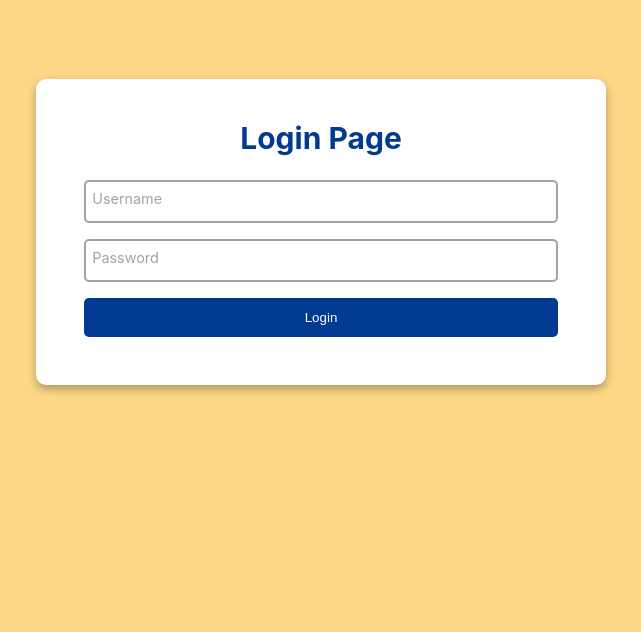
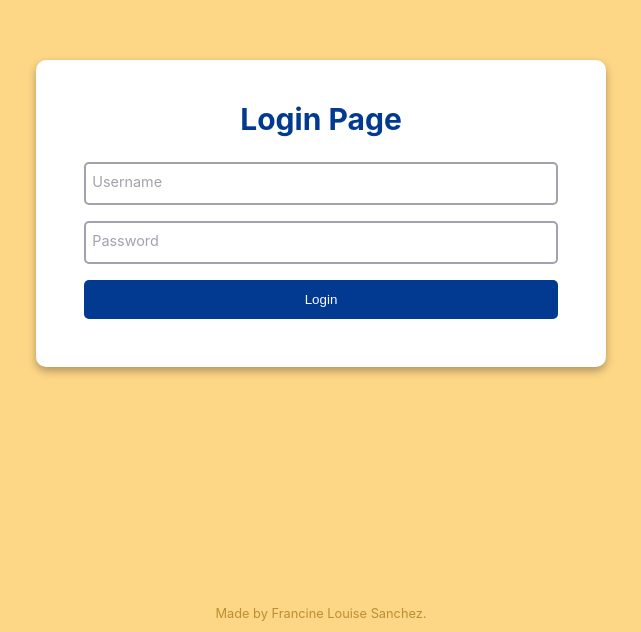
Before and after one commit to luizaki/simple-react-login, a React (Create React App) app: page / in a window 1280 px wide. Shown: the part 168-800 px from the top of the page, without its empty margins (319-960 px from the left). Built offline with nearby package versions, Linux system fonts and the light colour scheme.

Commit message:
Add footer

```diff
--- a/src/App.css
+++ b/src/App.css
@@ -1,11 +1,20 @@
 body {
     background-color: #fdd686;
+
+    font-size: 20px;
+}
+
+.page {
     display: flex;
+    flex-direction: column;
     justify-content: center;
     align-items: center;
-    height: 100vh;
+    min-height: 100vh;
+}
 
-    font-size: 20px;
+.content {
+    flex: 1;
+    display: flex;
 }
 
 h2 {
@@ -16,10 +25,35 @@ h2 {
 .box-container {
     padding: 1rem 3rem 3rem;
     width: 37vw;
+    align-self: center;
 
     background: white;
     border-radius: 10px;
     box-shadow: 0 4px 8px rgba(0, 0, 0, 0.3);
+}
+
+.footer {
+    display: flex;
+    flex-shrink: 0;
+    margin: 0 auto;
+    justify-content: center;
+    padding: 0.7rem;
+}
+
+.footer a {
+    text-align: center;
+    text-decoration: none;;
+    font-size: 0.8rem;
+    color: #bd8e32;
+}
+
+.footer a:hover {
+    color: #013a90;
+    transition: all 0.2s ease-in-out;
+}
+
+.login-form {
+    width: 100%;
 }
 
 .input-field {
@@ -58,7 +92,7 @@ h2 {
     display: flex;
     align-items: center;
     top: 0;
-    padding-top: 0.6rem;
+    padding-top: 0.7rem;
     left: 0.5rem;
 
     color: #a1a2ad;
--- a/src/App.js
+++ b/src/App.js
@@ -6,13 +6,17 @@ import Landing from './Landing';
 
 function App() {
   return (
+    <div className="page">
         <BrowserRouter>
             <Routes>
                 <Route path="/" element={<Login />} />
                 <Route path="/landing" element={<Landing />} />
                 <Route path="*" element={<Login />} />
             </Routes>
+
+            <footer className="footer"><a href="https://github.com/luizaki/simple-react-login">Made by Francine Louise Sanchez.</a></footer>
         </BrowserRouter>
+    </div>
   );
 }
 
--- a/src/Landing.js
+++ b/src/Landing.js
@@ -6,6 +6,7 @@ function Landing() {
     let navigate = useNavigate();
 
     return (
+        <div className="content">
             <div className="box-container">
                 <h2 className="landing-title">Login Successful!</h2>
 
@@ -15,6 +16,7 @@ function Landing() {
                 <button type="button" className="logout-button"
                 onClick={() => navigate('/login')}>Logout</button>
             </div>
+        </div>
     );
 }
 
--- a/src/Login.js
+++ b/src/Login.js
@@ -9,6 +9,7 @@ function Login() {
     let navigate = useNavigate();
 
     return (
+        <div className="content">
             <div className="box-container">
                 <form className="login-form" onSubmit={(e) => {e.preventDefault(); navigate('/landing')} }>
                     <h2 className="login-title">Login Page</h2>
@@ -28,6 +29,7 @@ function Login() {
                     <button type="submit" className="login-button">Login</button>
                 </form>
             </div>
+        </div>
     );
 }
 
```
Lines whose indentation alone changed are shown as unchanged.
